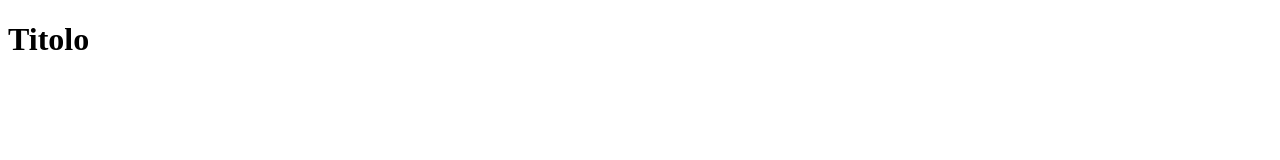
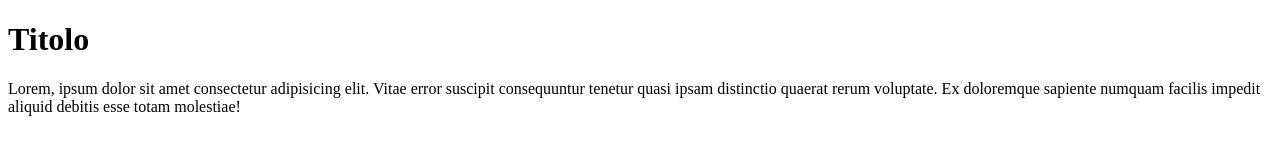
Before and after one commit to classe-47/primo-test, a plain HTML site: page index.html in a window 1280 px wide. Drawn offline with Linux system fonts and the light colour scheme.

Commit message:
insert paragrafo

```diff
--- a/index.html
+++ b/index.html
@@ -9,6 +9,7 @@
 <body>
 
     <h1>Titolo</h1>
+    <p>Lorem, ipsum dolor sit amet consectetur adipisicing elit. Vitae error suscipit consequuntur tenetur quasi ipsam distinctio quaerat rerum voluptate. Ex doloremque sapiente numquam facilis impedit aliquid debitis esse totam molestiae!</p>
 
 </body>
 </html>
```
